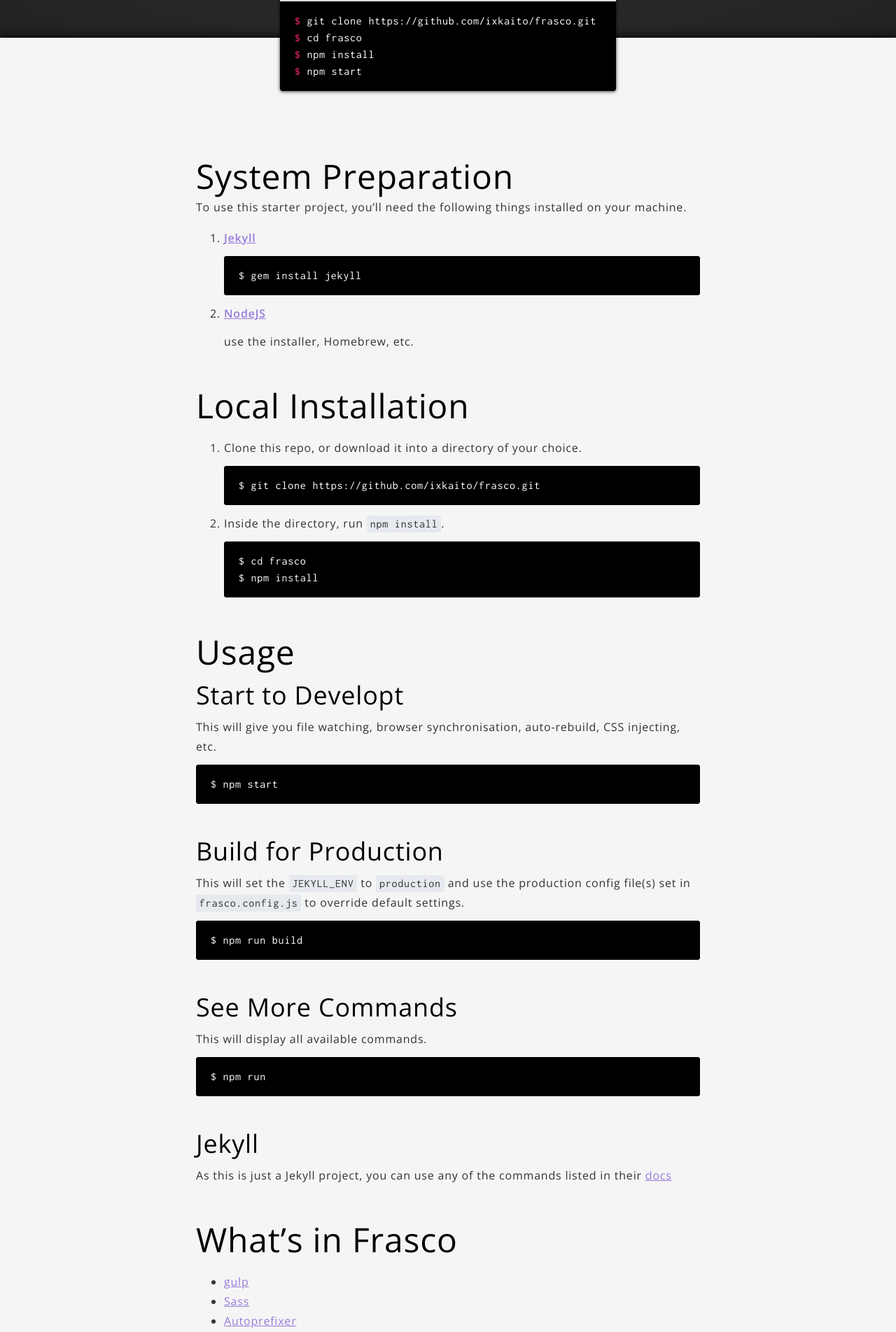
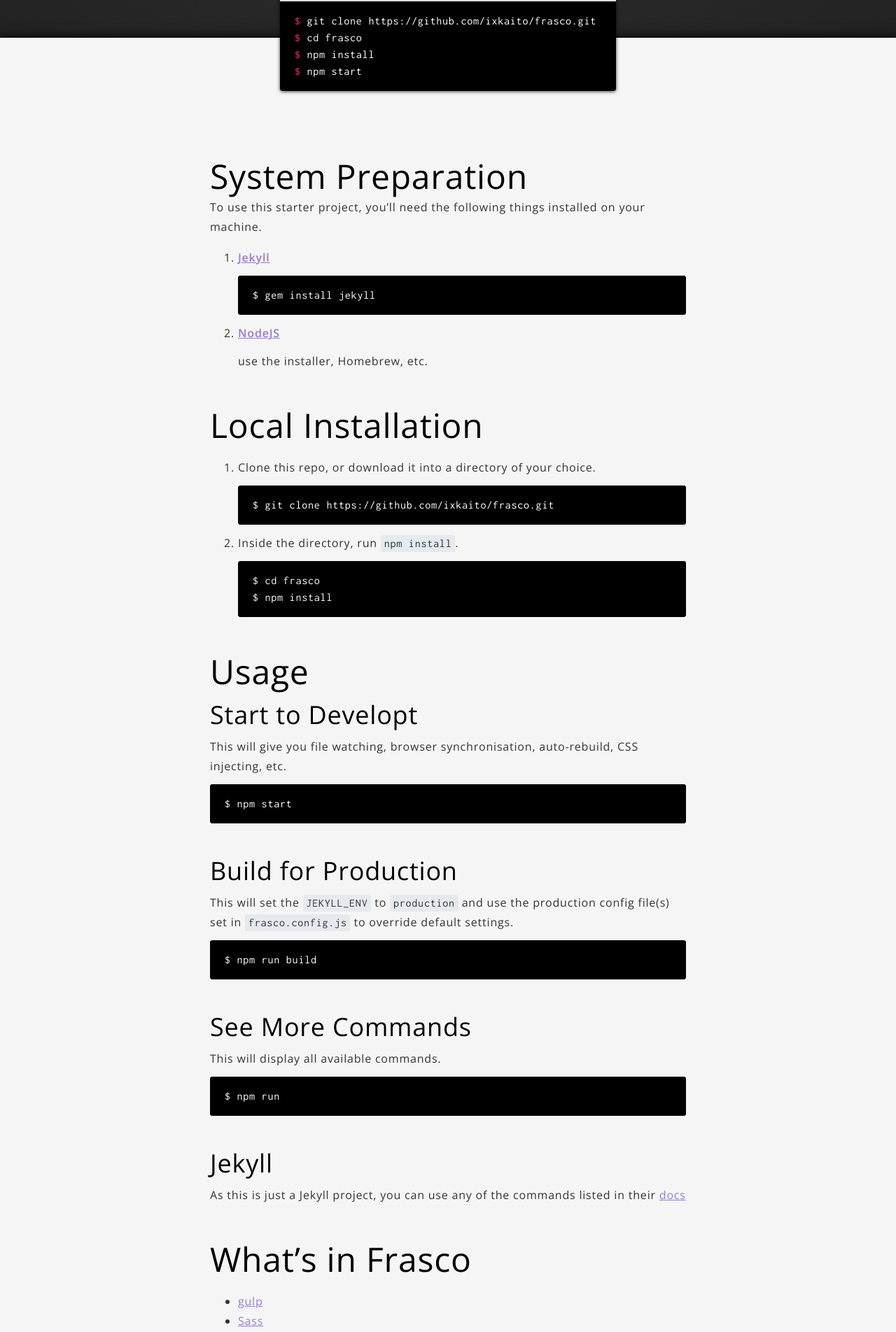
Before and after one commit to ixkaito/frasco, a Jekyll site: the page built from index.md, in a window 1280 px wide. Shown: the part 684-2588 px from the top of the page at 70% size. Built offline with Jekyll 4.4.1, drawn with Linux system fonts in a browser that asks for light colours; a script that is not in the unit is left out; comment, search, counter and statistics services are not loaded.

Commit message:
Improve the style

```diff
--- a/assets/_sass/main.scss
+++ b/assets/_sass/main.scss
@@ -30,7 +30,7 @@
 
 pre {
 	line-height: 1;
-	overflow-y: scroll;
+	overflow-y: auto;
 	padding: 1em;
 
 	code {
@@ -135,35 +135,58 @@
 
 .main {
 	box-shadow: 0 0 15px rgba(#000, 1);
-	padding: 120px 20px;
+	padding: 120px 0;
 }
 
 .docs {
 	@include outer-container;
 	color: #333;
+	overflow-y: auto;
+	padding: 0 20px;
 
 	h1 {
-		font-size: 60px;
+		font-size: 48px;
 		font-weight: 300;
 		line-height: 1.25;
+
+		@include media(480px) {
+			font-size: 60px;
+		}
 	}
 
 	h2 {
-		font-size: 48px;
+		font-size: 40px;
 		font-weight: 300;
 		line-height: 1.25;
 		margin-top: 1em;
+
+		@include media(480px) {
+			font-size: 48px;
+		}
 	}
 
 	h3 {
-		font-size: 36px;
+		font-size: 32px;
 		font-weight: 300;
 		margin-top: 1em;
+
+		@include media(480px) {
+			font-size: 36px;
+		}
 	}
 
 	h4 {
-		font-size: 28px;
+		font-size: 24px;
 		font-weight: 300;
+		margin-top: 1em;
+
+		@include media(480px) {
+			font-size: 28px;
+		}
+	}
+
+	h5 {
+		font-size: 20px;
 		margin-top: 1em;
 	}
 
```
Also changed, not shown: assets/css/main.css.
